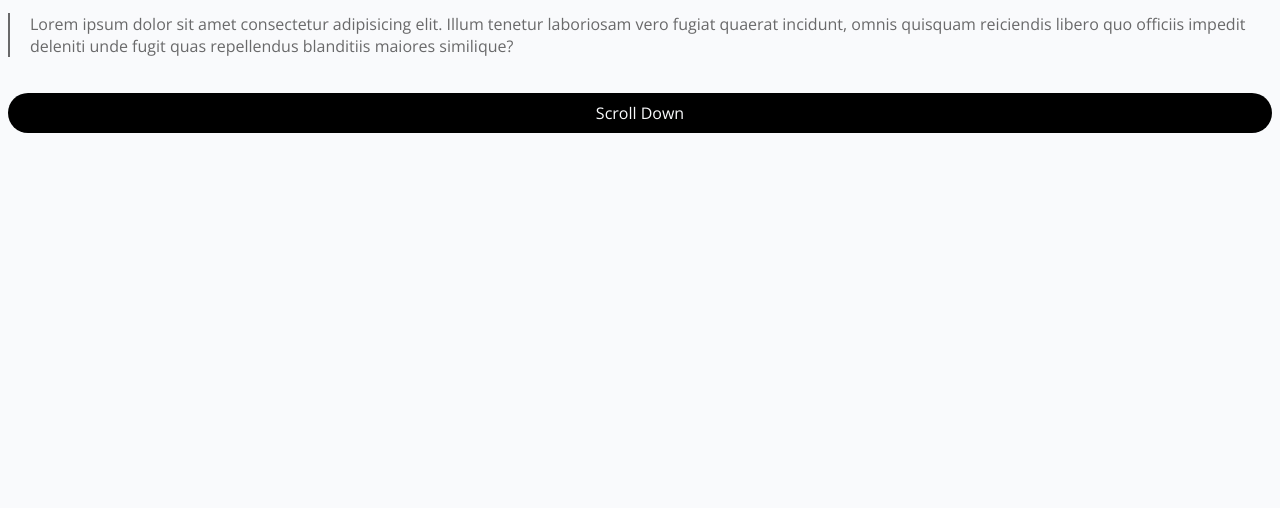
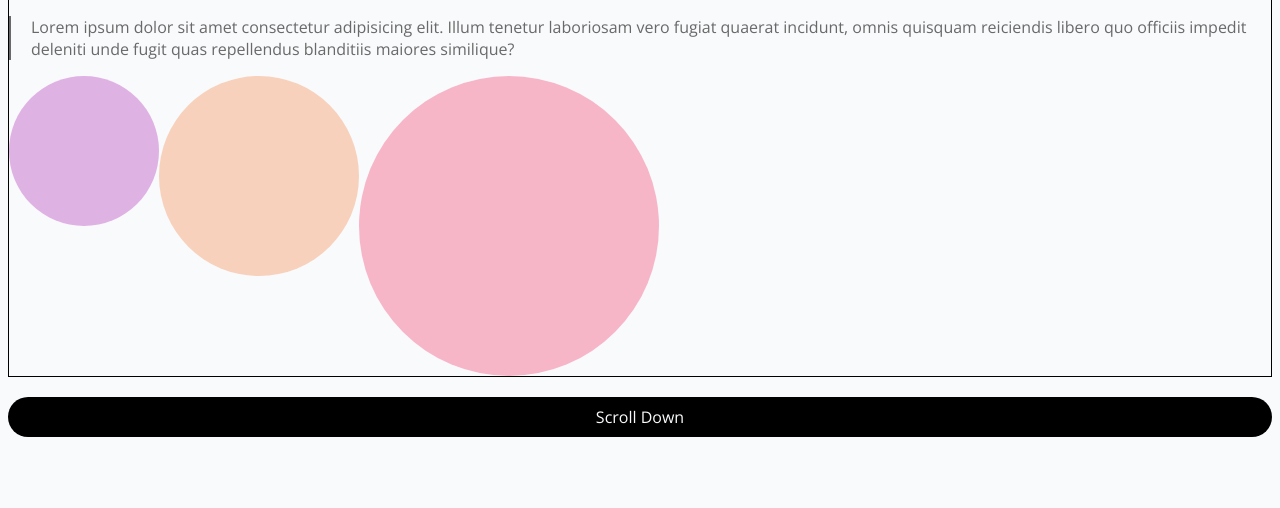
Before and after one commit to XeminaK/HTML_CSS_Lab_Part2, a plain HTML site: page index.html in a window 1280 px wide. Shown: the part 292-800 px from the top of the page. Drawn offline with nearby package versions, Linux system fonts and the light colour scheme.

Commit message:
added in the colored circles

```diff
--- a/styles.css
+++ b/styles.css
@@ -78,7 +78,7 @@ a {
     height: 40px;
 }
 
-/* adujst bottom button spacing */
+/* adjust bottom button spacing */
 
 .bottom {
     margin-top: 20px;
@@ -90,3 +90,73 @@ a {
     padding-left: 20px;
     color: #69696a
 }
+
+/*desktop and table version*/
+
+@media only screen and (min-width: 480px) {
+
+/* flexbox layout for desktop */
+
+.top {
+    display: flex;
+    flex-direction: column;
+    justify-content: space-around;
+     border: 1px solid black;
+}
+
+.middle {
+    display: flex;
+    flex-direction: column;
+     border: 1px solid black;
+}
+
+.bottom {
+    display: flex;
+    flex-direction: column;
+    height: 10%;
+    /*border: 1px solid black; */
+}
+
+/*need to display circles in mobile */
+.circles {
+    display: flex;
+}
+
+.circle1 {
+    height: 150px;
+    width: 150px;
+    border-radius: 50%;
+    background-color: rgba(207, 130, 213, 0.6);
+    /*float: right;
+    position: relative;
+    margin-right: 30px; */
+    z-index: 0;
+}
+
+.circle2 {
+    height: 200px;
+    width: 200px;
+    border-radius: 50%;
+    background-color: rgba(247, 193, 162, 0.7);
+    /*float: right;
+    position: absolute;
+    margin-left: 440px;
+    margin-top: 100px; */
+    z-index: 1;
+
+}
+
+.circle3 {
+    height: 300px;
+    width: 300px;
+    border-radius: 50%;
+    background-color: rgba(247, 136, 167, 0.6);
+    /*float: right;
+    position: absolute;
+    margin-left: 250px;
+    top: -30px; */
+    z-index: 2;
+}
+
+
+}
```
